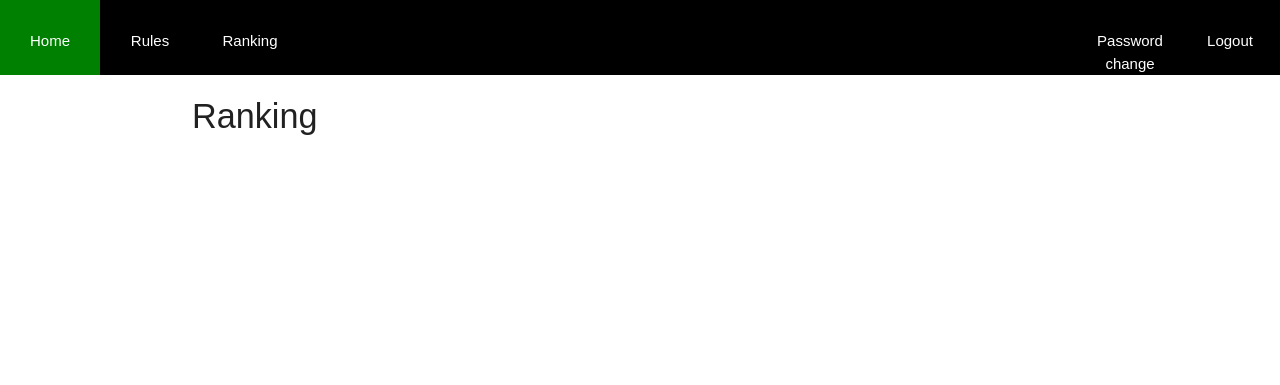
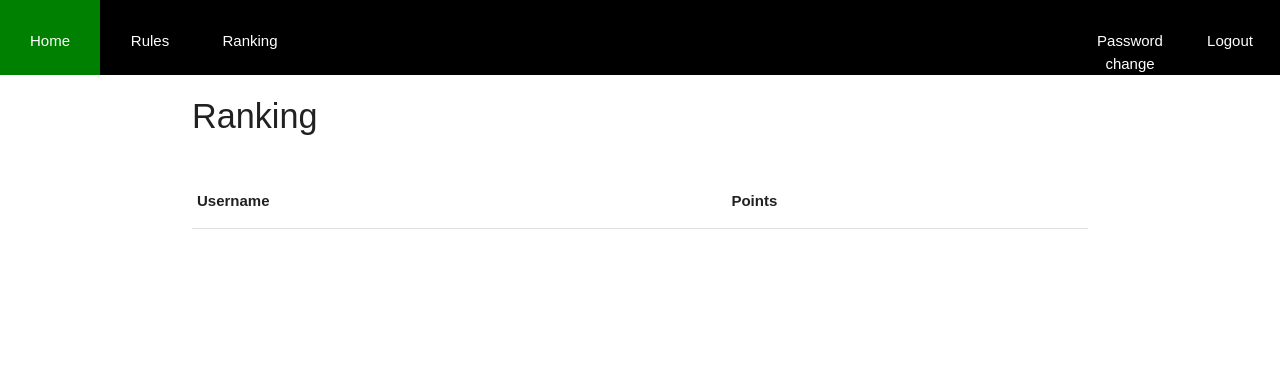
Before and after one commit to Enigma-Unicamp/decipher-me, a Django app: page /challenge/ranking/ in a window 1280 px wide. Shown: the top 385 px of the page. Run offline with Django 3.2, Linux system fonts and the light colour scheme; the visitor is signed in with stand-in values (Sample User, id 1); data comes from the database, SQL or seed files in the repository; lists and menus that the app fills with data are empty.

Commit message:
Add template for ranking

```diff
--- a/decipher/challenge/templates/challenge/ranking.html
+++ b/decipher/challenge/templates/challenge/ranking.html
@@ -6,4 +6,19 @@
         Ranking
     </h4>
 
+    <table>
+        <tr>
+            <th>Username</th>
+            <th>Points</th>
+        </tr>
+
+        {% for user in ranking %}
+            <tr>
+                <td> {{ user.0 }} </td>
+                <td> {{ user.1 }} </td>
+            </tr>
+        {% endfor %}
+
+    </table>
+
 {% endblock %}
```
